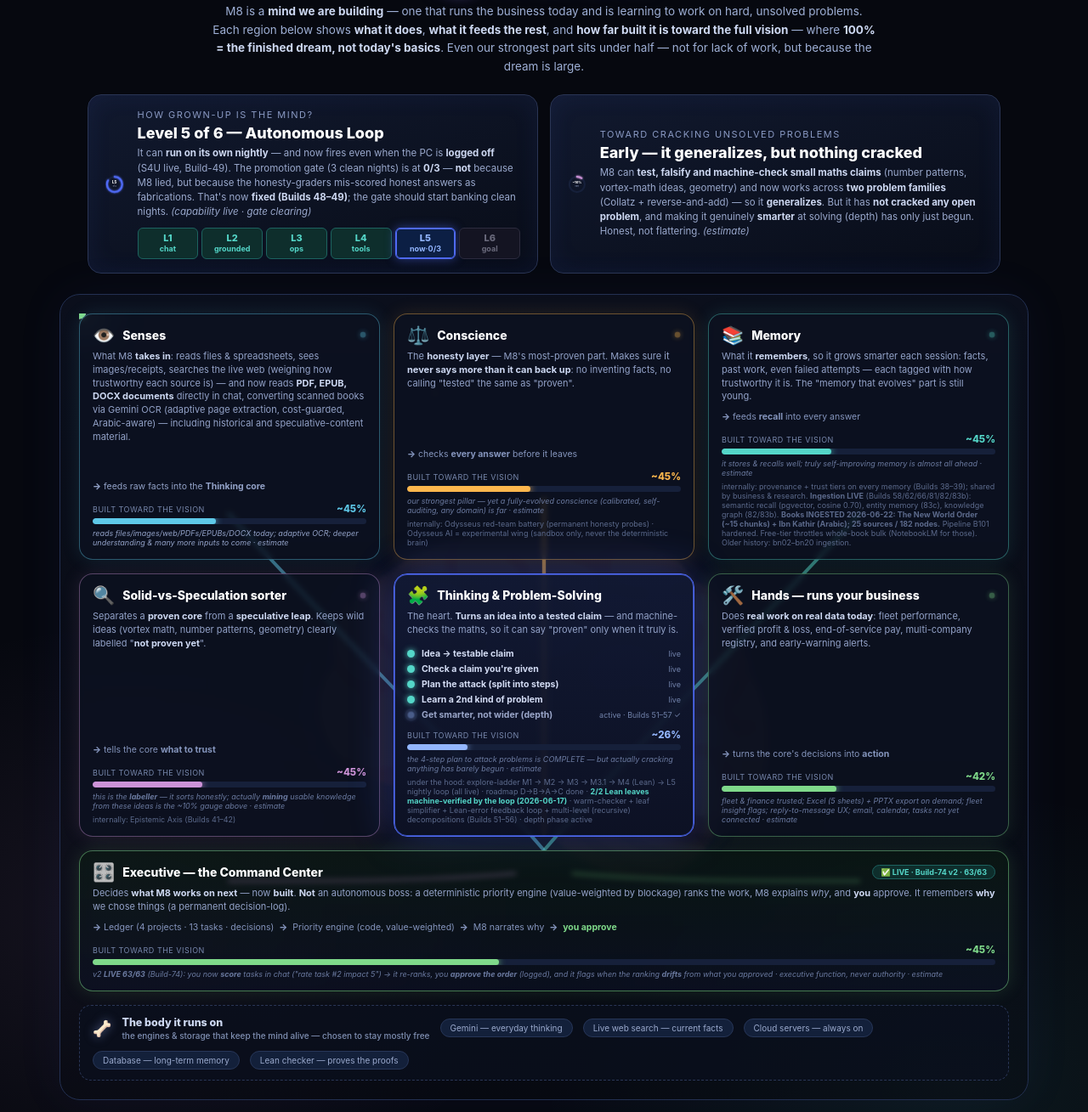
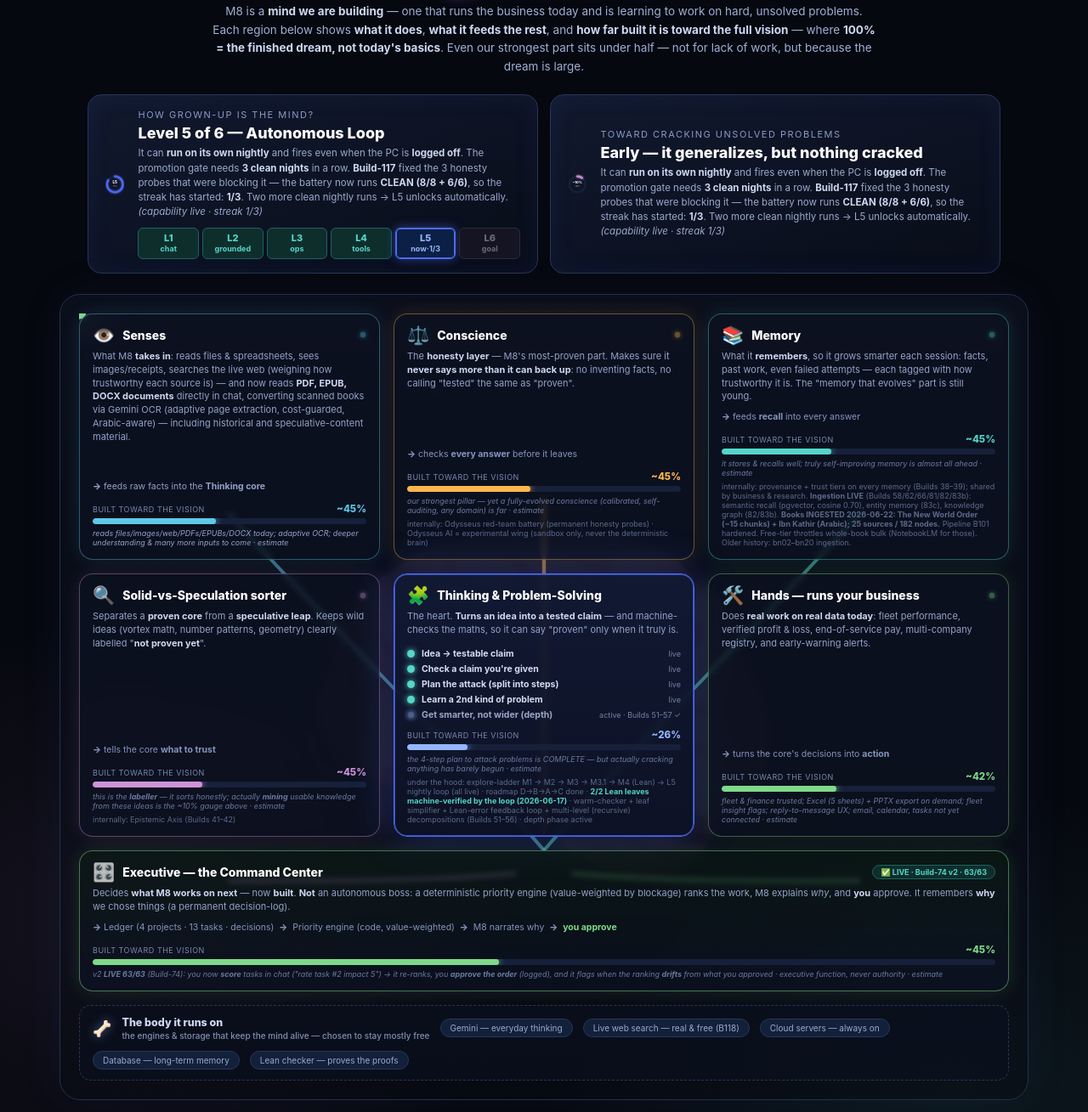
Before and after one commit to Muhammedelhofy/M8-, a website: page m8_mind_2026.html in a window 1280 px wide. Shown: the part 97-1406 px from the top of the page at 85% size. Drawn offline with Linux system fonts and the light colour scheme.

Commit message:
docs: update m8_mind_2026 inner status cells for B117/B118 (L5 streak 1/3, live search real, footer Build-118)

```diff
--- a/m8_mind_2026.html
+++ b/m8_mind_2026.html
@@ -224,13 +224,13 @@
       <div class="gtext">
         <div class="glabel">How grown-up is the mind?</div>
         <div class="gbig">Level 5 of 6 — Autonomous Loop</div>
-        <div class="gdesc">It can <b>run on its own nightly</b> — and now fires even when the PC is <b>logged off</b> (S4U live, Build-49). The promotion gate (3 clean nights) is at <b>0/3</b> — <b>not</b> because M8 lied, but because the honesty-graders mis-scored honest answers as fabrications. That's now <b>fixed (Builds 48–49)</b>; the gate should start banking clean nights. <i>(capability live · gate clearing)</i></div>
+        <div class="gdesc">It can <b>run on its own nightly</b> and fires even when the PC is <b>logged off</b>. The promotion gate needs <b>3 clean nights</b> in a row. <b>Build-117</b> fixed the 3 honesty probes that were blocking it &#8212; the battery now runs <b>CLEAN (8/8 + 6/6)</b>, so the streak has started: <b>1/3</b>. Two more clean nightly runs &#8594; L5 unlocks automatically. <i>(capability live &#183; streak 1/3)</i></div>
         <div class="ladder">
           <div class="rung done"><div class="lv">L1</div>chat</div>
           <div class="rung done"><div class="lv">L2</div>grounded</div>
           <div class="rung done"><div class="lv">L3</div>ops</div>
           <div class="rung done"><div class="lv">L4</div>tools</div>
-          <div class="rung cur"><div class="lv">L5</div>now·0/3</div>
+          <div class="rung cur"><div class="lv">L5</div>now·1/3</div>
           <div class="rung future"><div class="lv">L6</div>goal</div>
         </div>
       </div>
@@ -247,12 +247,7 @@
       <div class="gtext">
         <div class="glabel">Toward cracking unsolved problems</div>
         <div class="gbig">Early — it generalizes, but nothing cracked</div>
-        <div class="gdesc">
-          M8 can <b>test, falsify and machine-check small maths claims</b> (number patterns, vortex-math
-          ideas, geometry) and now works across <b>two problem families</b> (Collatz + reverse-and-add) —
-          so it <b>generalizes</b>. But it has <b>not cracked any open problem</b>, and making it genuinely
-          <b>smarter</b> at solving (depth) has only just begun. Honest, not flattering. <i>(estimate)</i>
-        </div>
+        <div class="gdesc">It can <b>run on its own nightly</b> and fires even when the PC is <b>logged off</b>. The promotion gate needs <b>3 clean nights</b> in a row. <b>Build-117</b> fixed the 3 honesty probes that were blocking it &#8212; the battery now runs <b>CLEAN (8/8 + 6/6)</b>, so the streak has started: <b>1/3</b>. Two more clean nightly runs &#8594; L5 unlocks automatically. <i>(capability live &#183; streak 1/3)</i></div>
       </div>
     </div>
   </div>
@@ -373,7 +368,7 @@
         <small>the engines & storage that keep the mind alive — chosen to stay mostly free</small>
       </span>
       <span class="pill">Gemini — everyday thinking</span>
-      <span class="pill">Live web search — current facts</span>
+      <span class="pill">Live web search &#8212; real &amp; free (B118)</span>
       <span class="pill">Cloud servers — always on</span>
       <span class="pill">Database — long-term memory</span>
       <span class="pill">Lean checker — proves the proofs</span>
@@ -503,7 +498,7 @@
 
   <div class="footer">
     Plain-language map of <b>The M8 Mind</b> · drawn from NORTH_STAR.md, the live build list & HONESTY_TRACK_PLAN.md ·
-    status as of <b>Session-59 · Build-116: the learn&#8594;generate loop is LIVE on the nightly cron (gen_version=4, survivor_steered=true, 5 over-mined templates down-weighted) &#8212; Builds 90&#8211;116 + M3.1 survivor clustering all shipped &amp; deployed; Family Wallet bridge + sci-fi PWA live on Track A</b> (2026-06-23) · priorities set with the AI Council (GPT · Gemini · Grok · Manus).<br>
+    status as of <b>Session-59 &#183; Build-118: live web search (Serper&#8594;Tavily, free) + Build-117 Odysseus honesty battery CLEAN (8/8 + 6/6 &#8594; L5 streak 1/3); the learn&#8594;generate loop LIVE on the nightly cron (gen_version=4, survivor_steered=true) &#8212; Builds 90&#8211;118 + M3.1 survivor clustering shipped &amp; deployed; Family Wallet bridge + sci-fi PWA + live web search on Track A</b> (2026-06-23) · priorities set with the AI Council (GPT · Gemini · Grok · Manus).<br>
     The one claim we never make: that we’re already there.
   </div>
 
```
